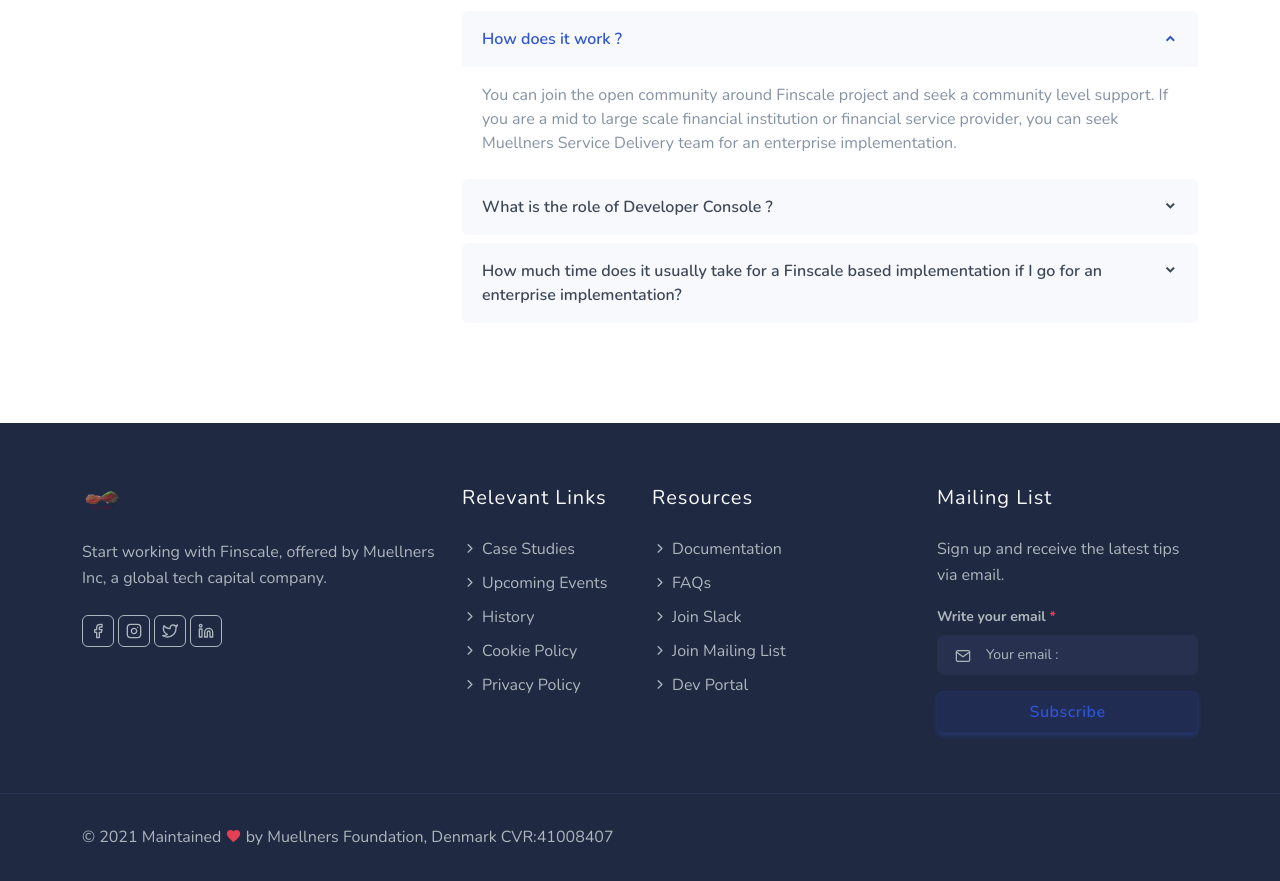
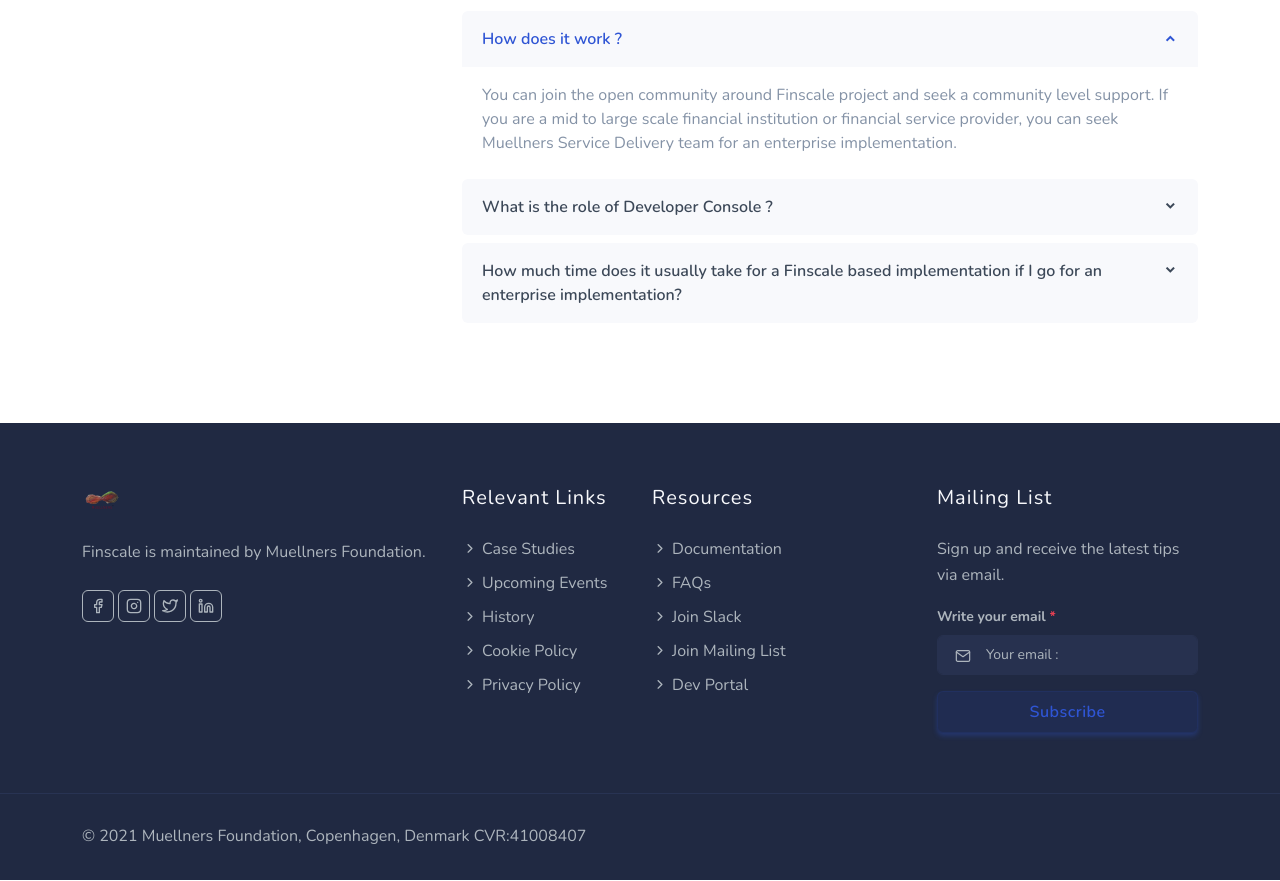
Before and after one commit to finscaleAI/finscale.org, a plain HTML site: page faqs.html in a window 1280 px wide. Shown: the part 2087-2968 px from the top of the page. Drawn offline with nearby package versions, Linux system fonts and the light colour scheme.

Commit message:
update footer content

```diff
--- a/faqs.html
+++ b/faqs.html
@@ -484,7 +484,7 @@
                         <a href="https://muellners.com" class="logo-footer">
                             <img src="images/muellnerslogo.png" height="24" alt="">
                         </a>
-                        <p class="mt-4">Start working with Finscale, offered by Muellners Inc, a global tech capital company.</p>
+                        <p class="mt-4">Finscale is maintained by Muellners Foundation.</p>
                         <ul class="list-unstyled social-icon social mb-0 mt-4">
                            <li class="list-inline-item"><a href="https://www.facebook.com/muellners" class="rounded"><i data-feather="facebook" class="fea icon-sm fea-social"></i></a></li>
                             <li class="list-inline-item"><a href="https://www.instagram.com/muellnersllc/" class="rounded"><i data-feather="instagram" class="fea icon-sm fea-social"></i></a></li>
@@ -545,7 +545,7 @@
                 <div class="row align-items-center">
                     <div class="col-sm-6">
                         <div class="text-sm-start">
-                            <p class="mb-0">© <script>document.write(new Date().getFullYear())</script> Maintained <i class="mdi mdi-heart text-danger"></i> by <a href="https://muellners.org/" target="_blank" class="text-reset">Muellners Foundation, Denmark</a> CVR:41008407</p>
+                            <p class="mb-0">© <script>document.write(new Date().getFullYear())</script> <a href="https://muellners.org/" target="_blank" class="text-reset">Muellners Foundation, Copenhagen, Denmark</a> CVR:41008407</p>
                         </div>
                     </div><!--end col-->
 
```
